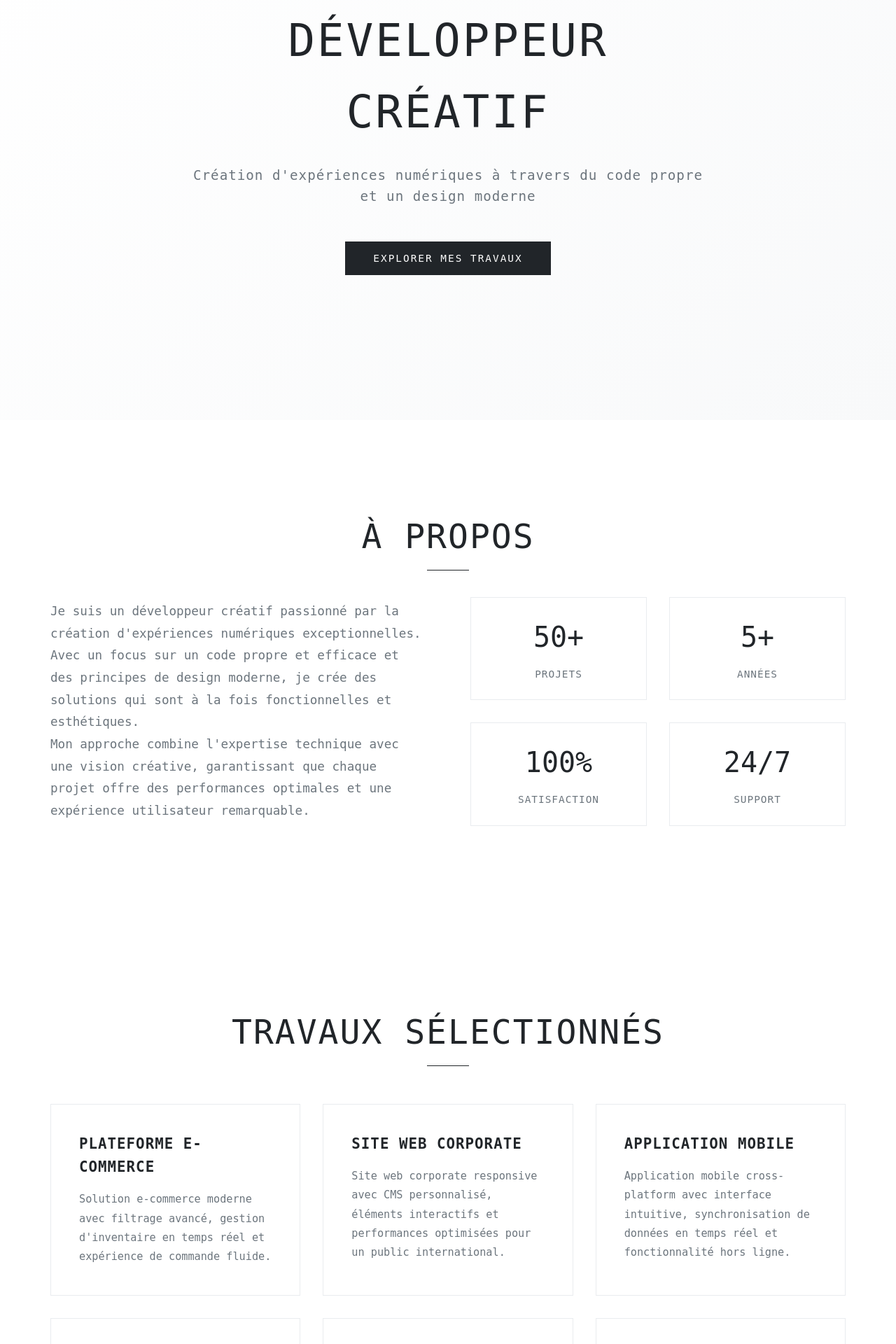
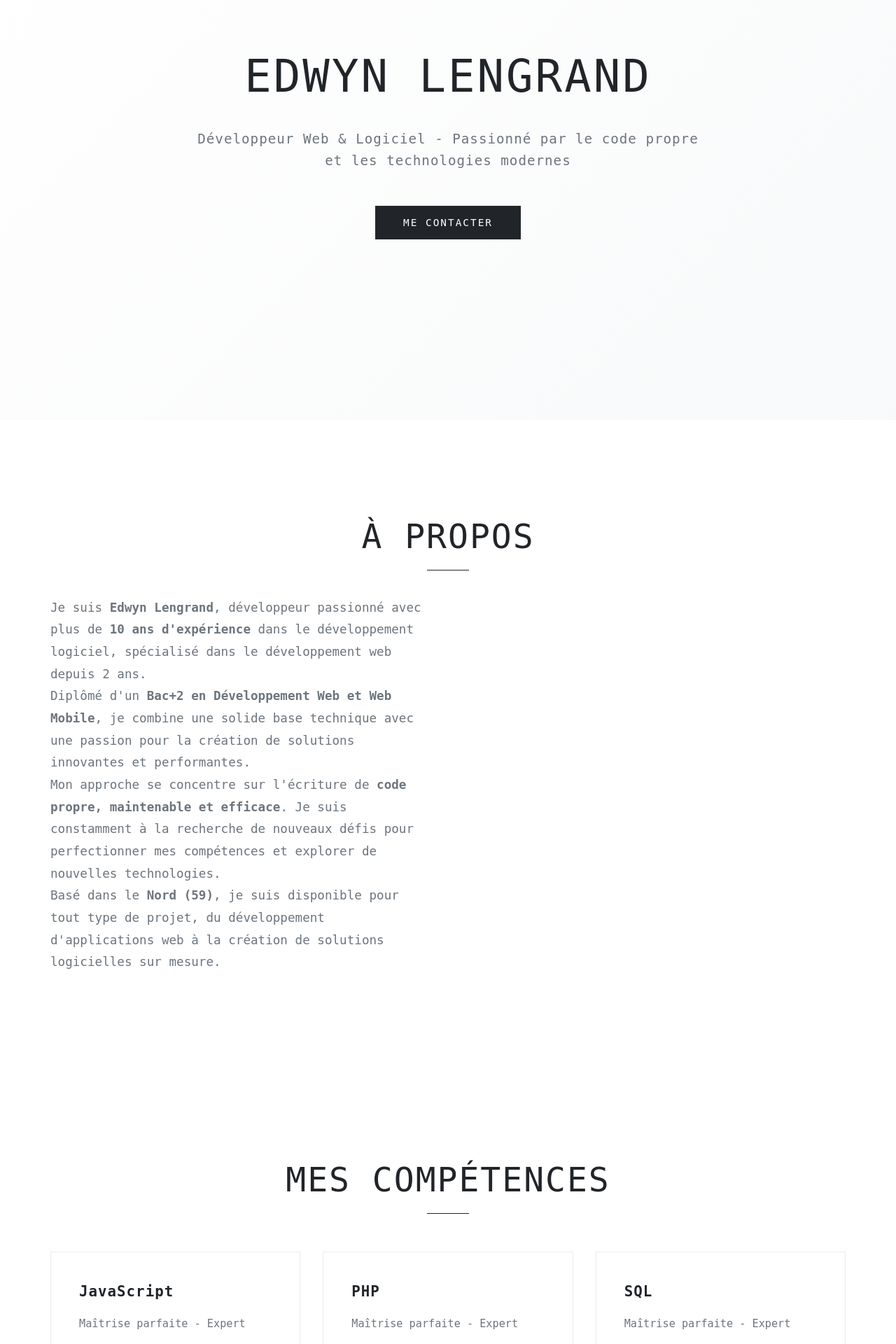
Before and after one commit to EdwynDev/Portfolio, a PHP site: page / in a window 1280 px wide. Shown: the part 200-2120 px from the top of the page at 70% size. Run offline with PHP 8.4, Linux system fonts and the light colour scheme; some web fonts are replaced.

Commit message:
Update home.php

```diff
--- a/app/Views/home.php
+++ b/app/Views/home.php
@@ -81,10 +81,10 @@
     <!-- Navigation -->
     <nav role="navigation" aria-label="Navigation principale">
         <div class="nav-container">
-            <a href="#" class="logo" aria-label="Accueil du portfolio">PORTFOLIO</a>
+            <a href="#" class="logo" aria-label="Accueil du portfolio">EDWYN.L</a>
             <ul class="nav-links">
                 <li><a href="#about" aria-label="Section À propos">À PROPOS</a></li>
-                <li><a href="#work" aria-label="Section Travaux">TRAVAUX</a></li>
+                <li><a href="#skills" aria-label="Section Compétences">COMPÉTENCES</a></li>
                 <li><a href="#experience" aria-label="Section Expérience">EXPÉRIENCE</a></li>
                 <li><a href="#contact" aria-label="Section Contact">CONTACT</a></li>
             </ul>
@@ -104,9 +104,9 @@
     <!-- Section Hero -->
     <section class="hero" role="banner">
         <div class="hero-content">
-            <h1>DÉVELOPPEUR CRÉATIF</h1>
-            <p>Création d'expériences numériques à travers du code propre et un design moderne</p>
-            <button class="cta-button" aria-label="Explorer mes travaux">EXPLORER MES TRAVAUX</button>
+            <h1>EDWYN LENGRAND</h1>
+            <p>Développeur Web & Logiciel - Passionné par le code propre et les technologies modernes</p>
+            <button class="cta-button" aria-label="Me contacter" onclick="location.href='#contact'">ME CONTACTER</button>
         </div>
     </section>
 
@@ -115,57 +115,106 @@
         <h2 class="fade-in">À PROPOS</h2>
         <div class="about-content">
             <div class="about-text fade-in">
-                <p>Je suis un développeur créatif passionné par la création d'expériences numériques exceptionnelles. Avec un focus sur un code propre et efficace et des principes de design moderne, je crée des solutions qui sont à la fois fonctionnelles et esthétiques.</p>
-                <p>Mon approche combine l'expertise technique avec une vision créative, garantissant que chaque projet offre des performances optimales et une expérience utilisateur remarquable.</p>
-            </div>
-            <div class="about-stats fade-in">
-                <div class="stat">
-                    <span class="stat-number">50+</span>
-                    <span class="stat-label">PROJETS</span>
-                </div>
-                <div class="stat">
-                    <span class="stat-number">5+</span>
-                    <span class="stat-label">ANNÉES</span>
-                </div>
-                <div class="stat">
-                    <span class="stat-number">100%</span>
-                    <span class="stat-label">SATISFACTION</span>
-                </div>
-                <div class="stat">
-                    <span class="stat-number">24/7</span>
-                    <span class="stat-label">SUPPORT</span>
-                </div>
+                <p>Je suis <strong>Edwyn Lengrand</strong>, développeur passionné avec plus de <strong>10 ans d'expérience</strong> dans le développement logiciel, spécialisé dans le développement web depuis 2 ans.</p>
+                <p>Diplômé d'un <strong>Bac+2 en Développement Web et Web Mobile</strong>, je combine une solide base technique avec une passion pour la création de solutions innovantes et performantes.</p>
+                <p>Mon approche se concentre sur l'écriture de <strong>code propre, maintenable et efficace</strong>. Je suis constamment à la recherche de nouveaux défis pour perfectionner mes compétences et explorer de nouvelles technologies.</p>
+                <p>Basé dans le <strong>Nord (59)</strong>, je suis disponible pour tout type de projet, du développement d'applications web à la création de solutions logicielles sur mesure.</p>
             </div>
         </div>
     </section>
 
-    <!-- Section Travaux -->
-    <section id="work" class="section">
-        <h2 class="fade-in">TRAVAUX SÉLECTIONNÉS</h2>
+    <!-- Section Compétences -->
+    <section id="skills" class="section">
+        <h2 class="fade-in">MES COMPÉTENCES</h2>
         <div class="cards-grid">
+            <!-- JavaScript -->
             <div class="card fade-in">
-                <h3>PLATEFORME E-COMMERCE</h3>
-                <p>Solution e-commerce moderne avec filtrage avancé, gestion d'inventaire en temps réel et expérience de commande fluide.</p>
+                <div class="skill-icon"><i class="fab fa-js"></i></div>
+                <h3>JavaScript</h3>
+                <p>Maîtrise parfaite - Expert</p>
+                <div class="skill-bar">
+                    <div class="skill-level" style="width: 100%"></div>
+                </div>
             </div>
+
+            <!-- PHP -->
             <div class="card fade-in">
-                <h3>SITE WEB CORPORATE</h3>
-                <p>Site web corporate responsive avec CMS personnalisé, éléments interactifs et performances optimisées pour un public international.</p>
+                <div class="skill-icon"><i class="fab fa-php"></i></div>
+                <h3>PHP</h3>
+                <p>Maîtrise parfaite - Expert</p>
+                <div class="skill-bar">
+                    <div class="skill-level" style="width: 100%"></div>
+                </div>
             </div>
+
+            <!-- SQL -->
             <div class="card fade-in">
-                <h3>APPLICATION MOBILE</h3>
-                <p>Application mobile cross-platform avec interface intuitive, synchronisation de données en temps réel et fonctionnalité hors ligne.</p>
+                <div class="skill-icon"><i class="fas fa-database"></i></div>
+                <h3>SQL</h3>
+                <p>Maîtrise parfaite - Expert</p>
+                <div class="skill-bar">
+                    <div class="skill-level" style="width: 100%"></div>
+                </div>
             </div>
+
+            <!-- CSS -->
             <div class="card fade-in">
-                <h3>VISUALISATION DE DONNÉES</h3>
-                <p>Tableau de bord interactif pour la visualisation de données complexes avec mises à jour en temps réel et fonctionnalités de reporting personnalisables.</p>
+                <div class="skill-icon"><i class="fab fa-css3-alt"></i></div>
+                <h3>CSS</h3>
+                <p>Maîtrise parfaite - Expert</p>
+                <div class="skill-bar">
+                    <div class="skill-level" style="width: 100%"></div>
+                </div>
             </div>
+
+            <!-- HTML -->
             <div class="card fade-in">
-                <h3>IDENTITÉ DE MARQUE</h3>
-                <p>Conception d'identité de marque complète incluant logo, typographie, palette de couleurs et documentation des directives de marque.</p>
+                <div class="skill-icon"><i class="fab fa-html5"></i></div>
+                <h3>HTML</h3>
+                <p>Maîtrise parfaite - Expert</p>
+                <div class="skill-bar">
+                    <div class="skill-level" style="width: 100%"></div>
+                </div>
             </div>
+
+            <!-- Python -->
             <div class="card fade-in">
-                <h3>APPLICATION WEB</h3>
-                <p>Application web full-stack avec architecture moderne, intégration API et système avancé de gestion des utilisateurs.</p>
+                <div class="skill-icon"><i class="fab fa-python"></i></div>
+                <h3>Python</h3>
+                <p>En apprentissage - Bon niveau</p>
+                <div class="skill-bar">
+                    <div class="skill-level" style="width: 70%"></div>
+                </div>
+            </div>
+
+            <!-- TypeScript -->
+            <div class="card fade-in">
+                <div class="skill-icon"><i class="fas fa-code"></i></div>
+                <h3>TypeScript</h3>
+                <p>En apprentissage - Niveau intermédiaire</p>
+                <div class="skill-bar">
+                    <div class="skill-level" style="width: 65%"></div>
+                </div>
+            </div>
+
+            <!-- Lua -->
+            <div class="card fade-in">
+                <div class="skill-icon"><i class="fas fa-gamepad"></i></div>
+                <h3>Lua</h3>
+                <p>Maîtrise parfaite - Expert</p>
+                <div class="skill-bar">
+                    <div class="skill-level" style="width: 100%"></div>
+                </div>
+            </div>
+
+            <!-- C++ -->
+            <div class="card fade-in">
+                <div class="skill-icon"><i class="fas fa-plus"></i></div>
+                <h3>C++</h3>
+                <p>Maîtrise parfaite - Expert</p>
+                <div class="skill-bar">
+                    <div class="skill-level" style="width: 100%"></div>
+                </div>
             </div>
         </div>
     </section>
@@ -176,30 +225,30 @@
         <div class="timeline">
             <div class="timeline-item slide-in-left">
                 <div class="timeline-content">
-                    <div class="timeline-date">2023 - PRÉSENT</div>
-                    <h3 class="timeline-title">DÉVELOPPEUR SENIOR</h3>
-                    <p>Direction d'équipe de développement et architecture de solutions évolutives pour clients entreprise. Focus sur les frameworks modernes et l'optimisation des performances.</p>
+                    <div class="timeline-date">2022 - PRÉSENT</div>
+                    <h3 class="timeline-title">DÉVELOPPEMENT WEB PROFESSIONNEL</h3>
+                    <p>Spécialisation dans le développement web après l'obtention de mon diplôme DWWM (Bac+2). Création de sites web responsives, applications web et solutions full-stack.</p>
                 </div>
             </div>
             <div class="timeline-item slide-in-right">
                 <div class="timeline-content">
-                    <div class="timeline-date">2021 - 2023</div>
-                    <h3 class="timeline-title">DÉVELOPPEUR FULL-STACK</h3>
-                    <p>Développement et maintenance d'applications web utilisant des technologies modernes. Collaboration avec les équipes de design pour implémenter des interfaces au pixel près.</p>
+                    <div class="timeline-date">2014 - PRÉSENT</div>
+                    <h3 class="timeline-title">DÉVELOPPEMENT LOGICIEL</h3>
+                    <p>Plus de 10 ans d'expérience dans le développement logiciel avec divers langages (C++, Lua, Python). Conception et implémentation de solutions logicielles robustes et performantes.</p>
                 </div>
             </div>
             <div class="timeline-item slide-in-left">
                 <div class="timeline-content">
-                    <div class="timeline-date">2020 - 2021</div>
-                    <h3 class="timeline-title">DÉVELOPPEUR FRONTEND</h3>
-                    <p>Spécialisation dans la création d'interfaces utilisateur responsives et interactives. Focus sur l'optimisation des performances et la compatibilité cross-browser.</p>
+                    <div class="timeline-date">2020 - 2022</div>
+                    <h3 class="timeline-title">FORMATION DÉVELOPPEMENT WEB</h3>
+                    <p>Formation intensive en développement web et web mobile, acquisition des compétences frontend et backend, et obtention du diplôme DWWM (Bac+2).</p>
                 </div>
             </div>
             <div class="timeline-item slide-in-right">
                 <div class="timeline-content">
-                    <div class="timeline-date">2019 - 2020</div>
-                    <h3 class="timeline-title">DÉVELOPPEUR JUNIOR</h3>
-                    <p>Début de carrière en développant les compétences fondamentales en développement web. Contribution à divers projets et apprentissage des bonnes pratiques.</p>
+                    <div class="timeline-date">2014 - 2020</div>
+                    <h3 class="timeline-title">PROJETS PERSONNELS & AUTO-FORMATION</h3>
+                    <p>Développement de divers projets personnels et auto-formation dans différents langages de programmation. Acquisition de compétences solides en résolution de problèmes et algorithmie.</p>
                 </div>
             </div>
         </div>
@@ -226,9 +275,53 @@
                     <span>DISPONIBILITÉ</span>
                     <span>Disponible pour tout projet</span>
                 </div>
+                <div class="contact-item">
+                    <span>DIPLÔME</span>
+                    <span>Bac+2 Développement Web et Web Mobile</span>
+                </div>
+            </div>
+
+            <div class="contact-form fade-in">
+                <h3>ENVOYEZ-MOI UN MESSAGE</h3>
+                <form>
+                    <div class="form-group">
+                        <label for="name">Nom</label>
+                        <input type="text" id="name" required>
+                    </div>
+                    <div class="form-group">
+                        <label for="email">Email</label>
+                        <input type="email" id="email" required>
+                    </div>
+                    <div class="form-group">
+                        <label for="message">Message</label>
+                        <textarea id="message" rows="5" required></textarea>
+                    </div>
+                    <button type="submit" class="cta-button">ENVOYER</button>
+                </form>
             </div>
         </div>
+
+        <div class="social-links">
+            <a href="mailto:contact.edwyn@gmail.com" class="social-icon" aria-label="Envoyer un email">
+                <i class="fas fa-envelope"></i>
+            </a>
+            <a href="tel:+33603086036" class="social-icon" aria-label="Téléphoner">
+                <i class="fas fa-phone"></i>
+            </a>
+            <a href="#" class="social-icon" aria-label="Profil GitHub">
+                <i class="fab fa-github"></i>
+            </a>
+            <a href="#" class="social-icon" aria-label="Profil LinkedIn">
+                <i class="fab fa-linkedin-in"></i>
+            </a>
+        </div>
     </section>
+
+    <!-- Footer -->
+    <footer>
+        <p>&copy; <?php echo date('YYYY') ?> Edwyn Lengrand - Tous droits réservés</p>
+        <p>Développeur Web & Logiciel | Nord (59), France</p>
+    </footer>
 
     <!-- Scripts -->
     <script src="https://cdnjs.cloudflare.com/ajax/libs/three.js/r128/three.min.js"></script>
```
